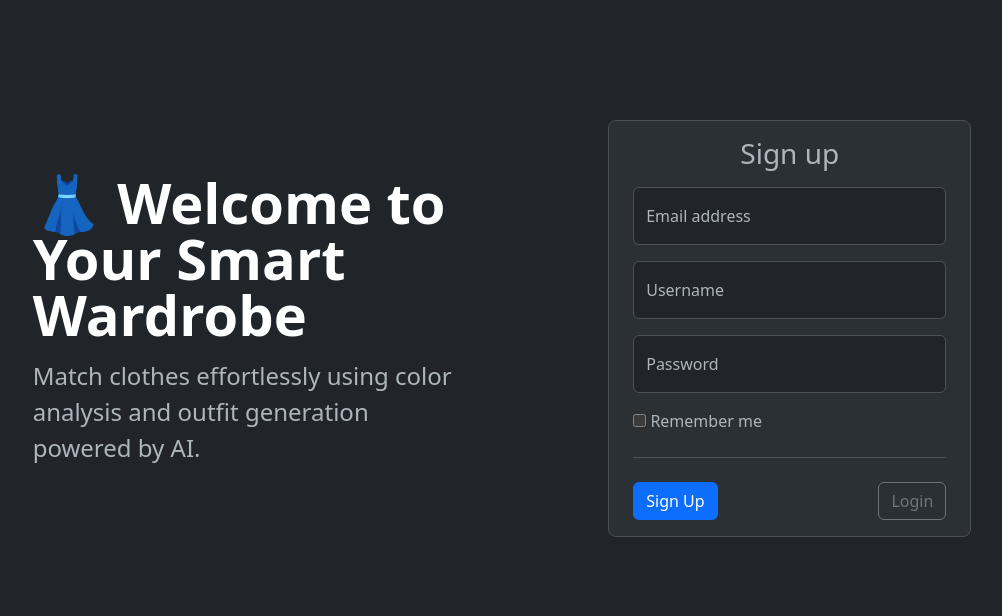
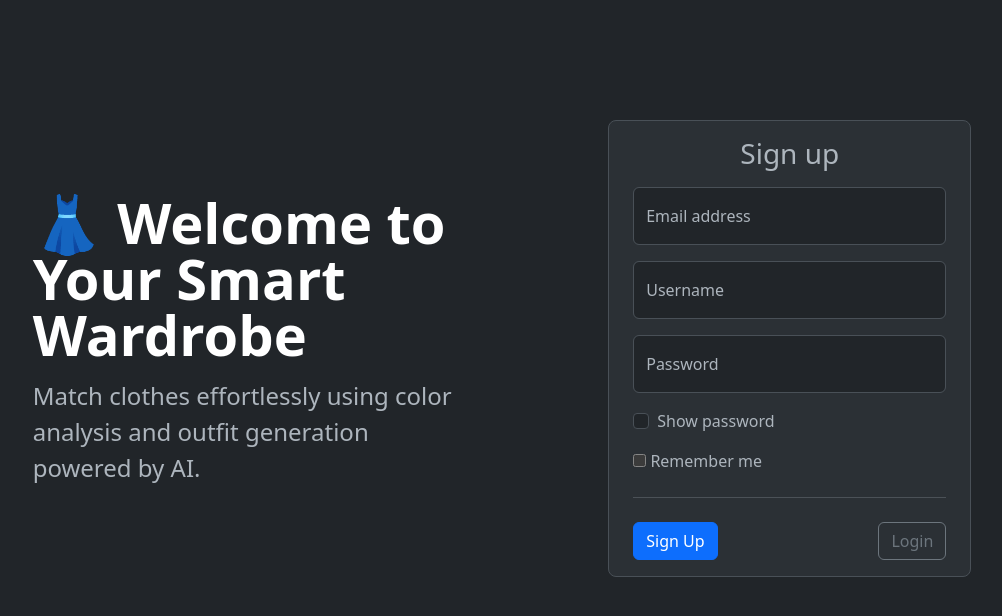
Before and after one commit to WalidGouza/wardrobe-color-matcher, a Flask app: page /signup in a window 1280 px wide. Shown: the top 616 px of the page, without its empty margins (138-1140 px from the left). Run offline with Flask 3, Linux system fonts and the light colour scheme; some libraries are stand-ins or nearby versions.

Commit message:
Add view password, Add outfit of the day function, adjust for image display

```diff
--- a/templates/signup.html
+++ b/templates/signup.html
@@ -40,11 +40,17 @@
             name="password"
             type="password"
             class="form-control"
-            id="floatingPassword"
+            id="passwordInput"
             placeholder="Password"
             required
           />
-          <label for="floatingPassword">Password</label>
+          <label for="passwordInput">Password</label>
+        </div>
+        <div class="form-check mb-3">
+          <input class="form-check-input" type="checkbox" value="" id="togglePassword" onclick="togglePasswordVisibility()">
+          <label class="form-check-label" for="togglePassword">
+            Show password
+          </label>
         </div>
         <div class="checkbox mb-3" bis_skin_checked="1">
           <label>
@@ -60,4 +66,11 @@
     </div>
   </div>
 </div>
+<script>
+  function togglePasswordVisibility() {
+    const passwordInput = document.getElementById("passwordInput");
+    const type = passwordInput.getAttribute("type") === "password" ? "text" : "password";
+    passwordInput.setAttribute("type", type);
+  }
+</script>
 {% endblock %}
```
Also changed, not shown: templates/login.html (+15 -2 lines).
